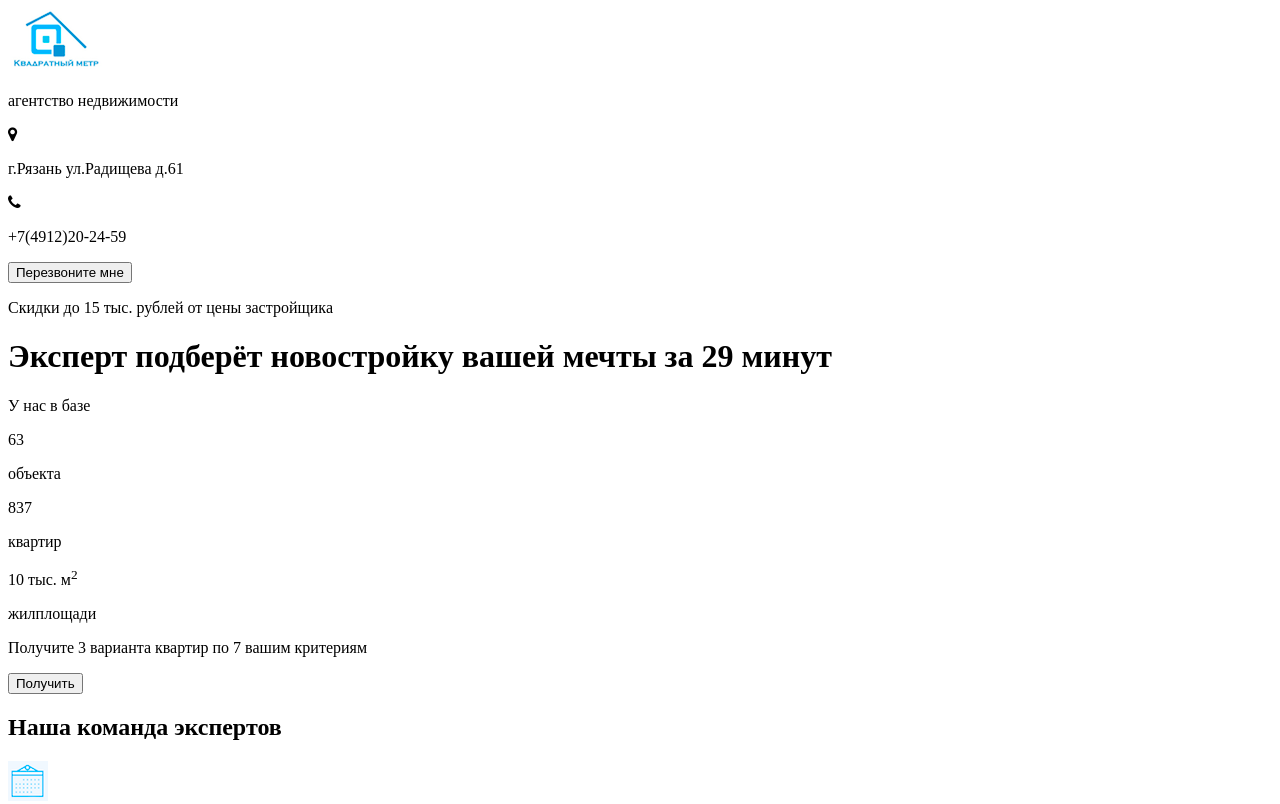
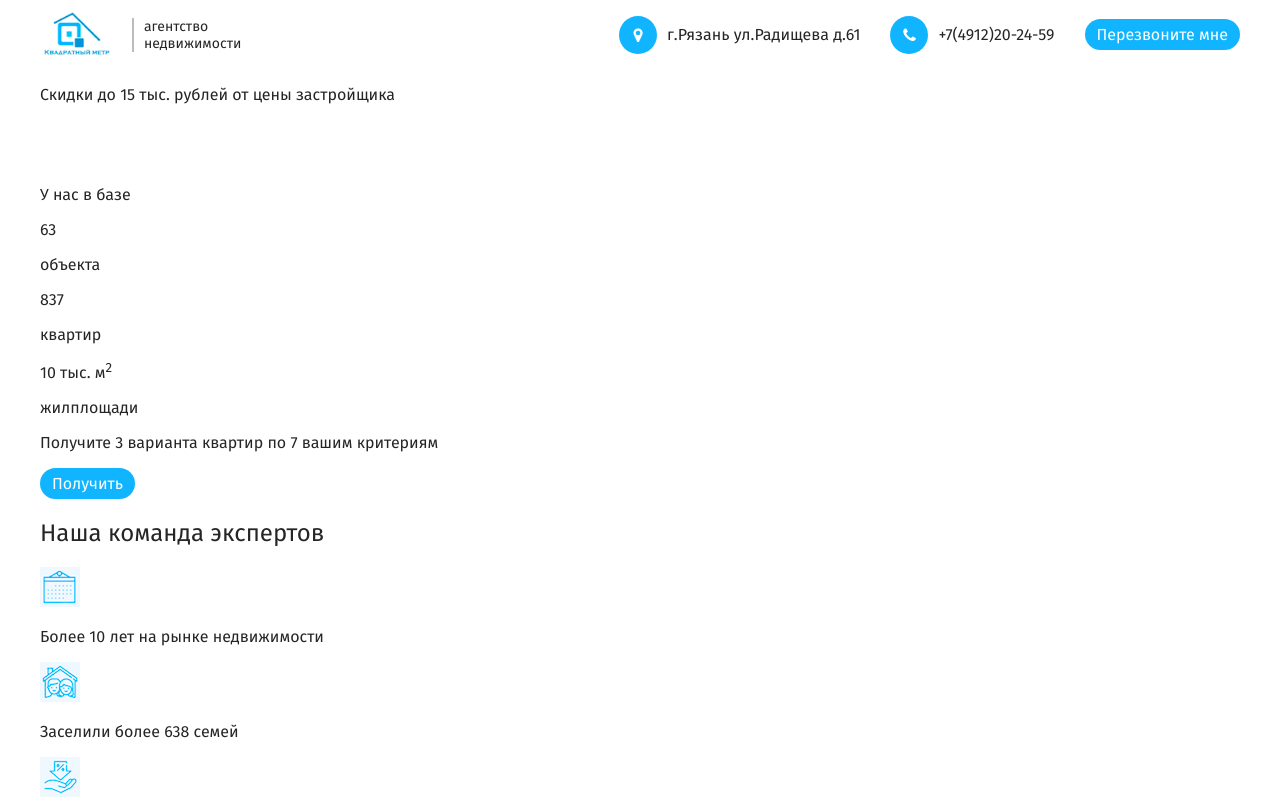
Before and after one commit to Eremor/My-2st-site, a plain HTML site: page index.html in a window 1280 px wide. Shown: the top 804 px of the page. Drawn offline with Linux system fonts and the light colour scheme.

Commit message:
add header-top style

```diff
--- a/index.html
+++ b/index.html
@@ -39,7 +39,7 @@
     <div class="header-main">
       <div class="container">
         <p class="header-text header-sell">Скидки до 15 тыс. рублей от цены застройщика</p>
-        <h1>Эксперт подберёт новостройку вашей мечты за 29 минут</h1>
+        <h1 class="header-title">Эксперт подберёт новостройку вашей мечты за 29 минут</h1>
         <div class="header-our-base">
           <p class="our-base-text">У нас в базе</p>
           <div class="our-base-info">
@@ -67,7 +67,7 @@
       <div class="container">
         <div class="team-positions pos">
           <div class="team-descriptions">
-            <h2>Наша команда экспертов</h2>
+            <h2 class="section-title">Наша команда экспертов</h2>
             <div class="description-positions">
               <div class="team-desc">
                 <img class="team-desc__img" src="img/icon_1.png" alt="icon 1">
@@ -105,7 +105,7 @@
     <div class="works-section">
       <div class="container">
         <div class="pos">
-          <h2>Эти квартиры мы уже подобрали для наших клиентов</h2>
+          <h2 class="section-title">Эти квартиры мы уже подобрали для наших клиентов</h2>
           <div class="work-options">
             <div class="work-items">
               <div class="plan-item">
@@ -177,7 +177,7 @@
             </div>
           </div>
           <div class="banner work-banner">
-            <h2>Наши специалисты подберут квартиру по вашим требованиям</h2>
+            <h2 class="section-title">Наши специалисты подберут квартиру по вашим требованиям</h2>
             <button class="btn btn-primary">Подобрать квартиру</button>
           </div>
         </div>
@@ -187,12 +187,12 @@
     <div class="hww-section">
       <div class="container">
         <div class="pos">
-          <h2>Как мы работаем</h2>
+          <h2 class="section-title">Как мы работаем</h2>
           <div class="hww-list">
             <ul class="hww-items">
               <li class="hww-item">
                 <p class="hww-item__num">1</p>
-                <p class="hww-item__text">Оставьте заявку или звоните по телефону <strong>8(2912)28-00-55</strong></p>
+                <p class="hww-item__text">Оставьте заявку или звоните по телефону <strong class="hww-item__text_blue_strong">8(2912)28-00-55</strong></p>
               </li>
               <li class="hww-item">
                 <p class="hww-item__num">2</p>
@@ -230,7 +230,7 @@
     <div class="bank-section">
       <div class="container">
         <div class="pos">
-          <h2>Подобрать реальные условия по ипотеке</h2>
+          <h2 class="section-title">Подобрать реальные условия по ипотеке</h2>
           <div class="bank-list">
             <img class="bank-list__item" src="img/bank_1.png" alt="логотип сбербанк">
             <img class="bank-list__item" src="img/bank_2.png" alt="логотип втб24">
@@ -241,7 +241,7 @@
             <img class="bank-list__item" src="img/bank_7.png" alt="логотип промсвязьбанк">
             <img class="bank-list__item" src="img/bank_8.png" alt="логотип банк открытие">
           </div>
-          <button class="btn btn-primary"></button>
+          <button class="btn btn-primary">Подобрать ипоте</button>
         </div>
         <hr class="hr-bank">
       </div>
@@ -249,7 +249,7 @@
     <div class="review-section">
       <div class="container">
         <div class="pos">
-          <h2>Отзывы о нашей работе</h2>
+          <h2 class="section-title">Отзывы о нашей работе</h2>
           <div class="review-group">
             <div class="review">
               <img class="review-img" src="img/people_1.png" alt="фотография отзыва">
@@ -257,8 +257,8 @@
                 <p class="review-user__name">Светлана,</p>
                 <p class="review-user__age">25 лет</p>
               </div>
-              <h4>Все четко и быстро</h4>
-              <p>Искала квартиру, нужна была однушка в новостройке, в Октябрьском районе. Подобрали быстро, все четко и цена огонь. Спасибо! Аллу Анатольевну ждем на новоселье!</p>
+              <h4 class="review-title">Все четко и быстро</h4>
+              <p class="review-text">Искала квартиру, нужна была однушка в новостройке, в Октябрьском районе. Подобрали быстро, все четко и цена огонь. Спасибо! Аллу Анатольевну ждем на новоселье!</p>
             </div>
             <div class="review">
               <img class="review-img" src="img/people_2.png" alt="фотография отзыва">
@@ -266,8 +266,8 @@
                 <p class="review-user__name">Семья Борисовых,</p>
                 <p class="review-user__age">32 года</p>
               </div>
-              <h4>Помогли оформить ипотеку прямо из офиса</h4>
-              <p>Хочется сказать большое спасибо Елизавете, которая помогла оформить нам ипотеку прямо из офиса, это очень удобно и экономит время. Рекомендуем ваше агенство всем своим знакомым!</p>
+              <h4 class="review-title">Помогли оформить ипотеку прямо из офиса</h4>
+              <p class="review-text">Хочется сказать большое спасибо Елизавете, которая помогла оформить нам ипотеку прямо из офиса, это очень удобно и экономит время. Рекомендуем ваше агенство всем своим знакомым!</p>
             </div>
             <div class="review">
               <img class="review-img" src="img/people_3.png" alt="фотография отзыва">
@@ -275,12 +275,12 @@
                 <p class="review-user__name">Максим,</p>
                 <p class="review-user__age">28 лет</p>
               </div>
-              <h4>Компетентные специалисты!</h4>
-              <p>Легко подобрали квартиру, помогли оформить ипотеку. Подсказали, где процентная ставка пониже. Купили квартиру в новостройке, дом сдали за два месяца до покупки. По акции получили кладовку. Могу отметить только положительные стороны работы с АН квадратный метр.</p>
+              <h4 class="review-title">Компетентные специалисты!</h4>
+              <p class="review-text">Легко подобрали квартиру, помогли оформить ипотеку. Подсказали, где процентная ставка пониже. Купили квартиру в новостройке, дом сдали за два месяца до покупки. По акции получили кладовку. Могу отметить только положительные стороны работы с АН квадратный метр.</p>
             </div>
           </div>
           <div class="banner review-banner">
-            <h2>Ваша идеальная квартира</h2>
+            <h2 class="section-title">Ваша идеальная квартира</h2>
             <p class="review-banner__text">Пройдите тест ответив на 7 вопросов и получите 3 варианта квартир от эксперта</p>
             <button class="btn btn-primary">Пройти тест</button>
           </div>
--- a/main.css
+++ b/main.css
@@ -0,0 +1,123 @@
+body{
+  margin: 0;
+  padding: 0;
+  font-family: Fira Sans, sans-serif;
+  font-weight: 400;
+  word-wrap: break-word;
+  color: #252525;
+}
+
+.header-title{
+  color: #fff;
+  font-weight: 700;
+  text-align: left;
+  font-size: 2rem;
+}
+
+.section-title{
+  text-align: left;
+  font-weight: 400;
+}
+
+.plan-desc__title{
+  text-align: left;
+  color: #11b5ff;
+  font-size: 1rem;
+}
+
+.review-title{
+  text-align: left;
+  color: #000;
+  font-size: 0.875rem;
+  font-weight: 700;
+}
+
+.btn{
+  padding: 6px 12px;
+  font-size: 0.75em;
+  font-weight: 700;
+  white-space: nowrap;
+  vertical-align: middle;
+  cursor: pointer;
+  user-select: none;
+  background-repeat: repeat-x;
+  background-position: -1px -1px;
+  background-size: 110% 110%;
+  border-radius: 1em;
+  text-transform: none;
+  overflow: visible;
+  font: inherit;
+}
+
+.btn-primary{
+  color: #fff;
+  background-color: #11b5ff;
+  border: none;
+}
+
+.btn-primary:hover{
+  background-color: #1b8fe0;
+}
+
+.container{
+  max-width: 1200px;
+  margin: 0 auto;
+  position: relative;
+}
+
+/*Header*/
+.header-top{
+  background-color: #fff;
+}
+
+.navbar{
+  display: flex;
+  align-items: center;
+}
+
+.logo{
+  display: flex;
+  justify-content: center;
+  align-items: center;
+  width: 20%;
+}
+
+.logo__img{
+  width: 30%;
+  height: 30%;
+  margin-right: 20px;
+  padding: 10px 0;
+}
+
+.logo__text{
+  font-size: 0.875rem;
+  border-left: 2px solid #bbbcbf;
+  padding-left: 10px;
+}
+
+.nav-info{
+  display: flex;
+  justify-content: flex-end;
+  align-items: center;
+  width: 80%;
+}
+
+.company-contact{
+  display: flex;
+  justify-content: center;
+  align-items: center;
+  margin-right: 30px;
+}
+
+.contact-icon{
+  margin-right: 10px;
+  padding: 10px;
+  border-radius: 50%;
+  width: 18px;
+  height: 18px;
+  background-color: #11b5ff;
+  color: #fff;
+  display: flex;
+  align-items: center;
+  justify-content: center;
+}
```
